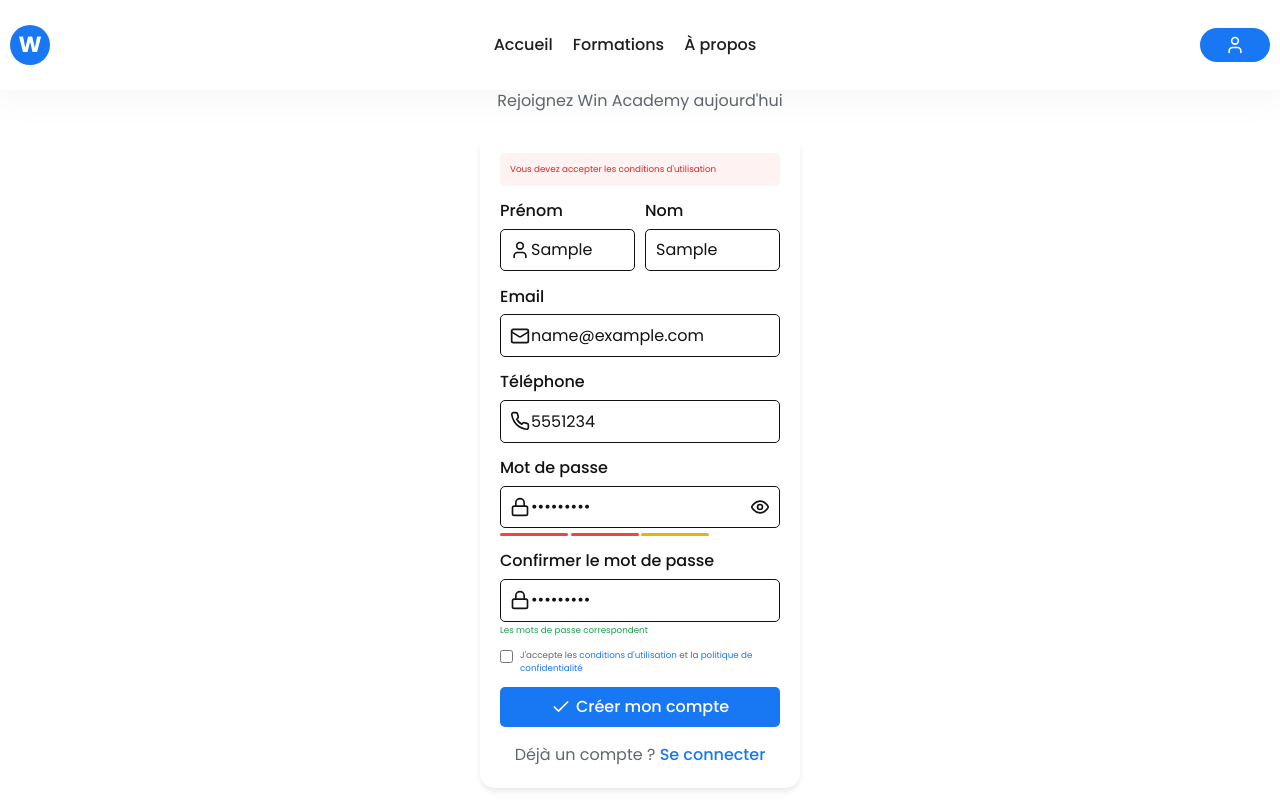
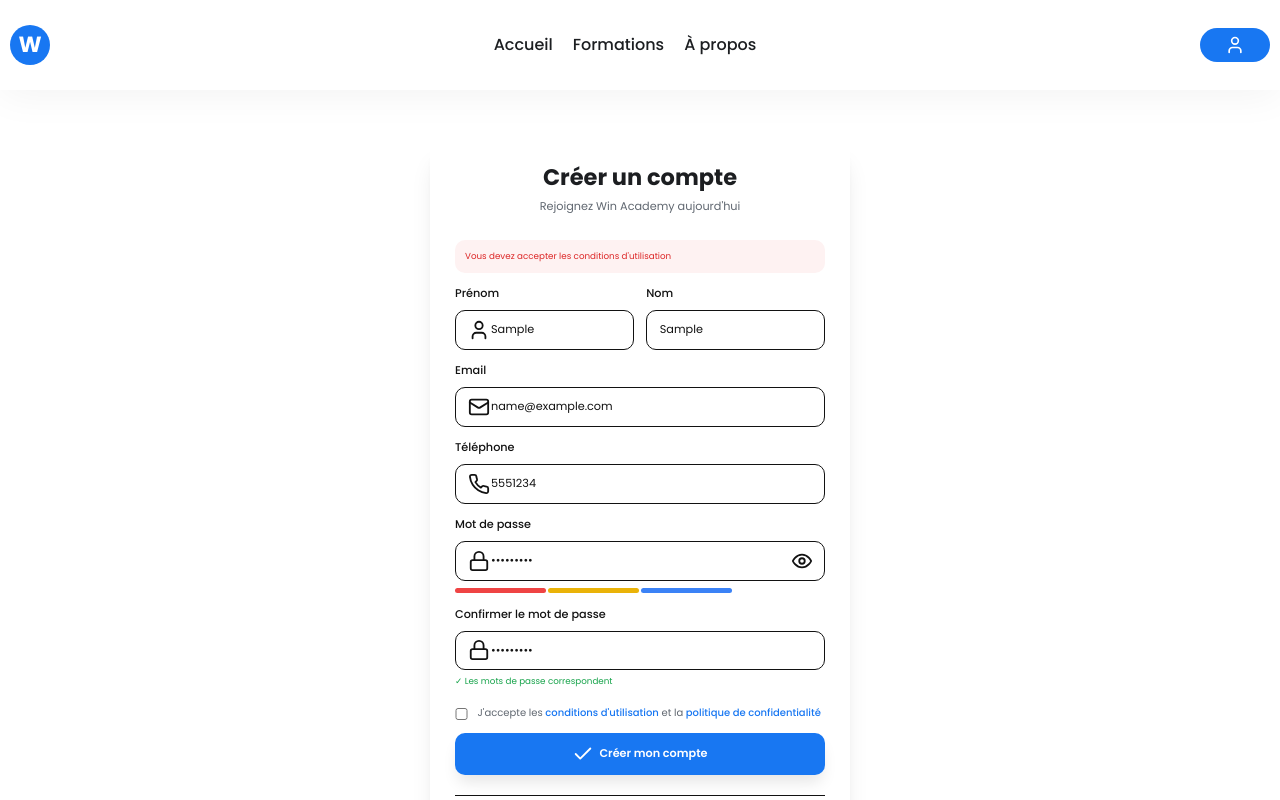
Before and after one commit to VOGLOSSOU/win-academy-fronend-app, a Next.js app: page /inscription in a window 1280 px wide. Both pictures are taken after typing "Sample", "Sample", "name@example.com", "5551234", "Sample123", "Sample123" into the empty fields and a click on the button "Créer mon compte". Shown: the top 800 px of the page. Built offline with nearby package versions, Linux system fonts and the light colour scheme.

Commit message:
amélioration des pages de connexion

```diff
--- a/src/app/inscription/page.tsx
+++ b/src/app/inscription/page.tsx
@@ -54,7 +54,7 @@ export default function InscriptionPage() {
     const password = formData.password;
     let strength = 0;
     if (password.length >= 8) strength++;
-    if (/[A-Z]/.test(password)) strength++;
+    if (/[A-Z]/.test(password) && /[a-z]/.test(password)) strength++;
     if (/[0-9]/.test(password)) strength++;
     if (/[^A-Za-z0-9]/.test(password)) strength++;
     return strength;
@@ -63,42 +63,42 @@ export default function InscriptionPage() {
   return (
     <>
       <Navigation />
-      <main className="min-h-screen pt-24 pb-12 bg-gray-50">
+      <main className="min-h-screen pt-56 pb-16">
         <div className="container mx-auto px-4">
-          <div className="max-w-lg mx-auto">
-            <div className="text-center mb-8">
-              <h1 className="text-3xl font-bold text-dark mb-2">Créer un compte</h1>
-              <p className="text-gray-600">Rejoignez Win Academy aujourd'hui</p>
-            </div>
+          <div className="max-w-2xl mx-auto">
+            <div className="bg-white rounded-3xl shadow-xl p-10">
+              <div className="text-center mb-10">
+                <h1 className="text-4xl font-bold text-dark mb-3">Créer un compte</h1>
+                <p className="text-gray-600 text-lg">Rejoignez Win Academy aujourd'hui</p>
+              </div>
 
-            <div className="bg-white p-8 rounded-2xl shadow-md">
               <form onSubmit={handleSubmit} className="space-y-5">
                 {error && (
-                  <div className="bg-red-50 text-red-600 p-4 rounded-lg text-sm">
+                  <div className="bg-red-50 text-red-600 p-4 rounded-xl text-sm">
                     {error}
                   </div>
                 )}
 
-                <div className="grid grid-cols-2 gap-4">
+                <div className="grid grid-cols-2 gap-5">
                   <div>
-                    <label className="block text-gray-700 font-medium mb-2">
+                    <label className="block text-gray-700 font-medium mb-3 text-lg">
                       Prénom
                     </label>
                     <div className="relative">
-                      <User className="absolute left-4 top-1/2 -translate-y-1/2 text-gray-400" size={20} />
+                      <User className="absolute left-5 top-1/2 -translate-y-1/2 text-gray-400" size={22} />
                       <input
                         type="text"
                         name="firstName"
                         value={formData.firstName}
                         onChange={handleChange}
-                        className="w-full pl-12 pr-4 py-3 border border-gray-200 rounded-lg focus:outline-none focus:border-primary"
+                        className="w-full pl-14 pr-5 py-4 border border-gray-200 rounded-xl focus:outline-none focus:border-primary bg-gray-50 focus:bg-white transition-colors text-lg"
                         placeholder="John"
                         required
                       />
                     </div>
                   </div>
                   <div>
-                    <label className="block text-gray-700 font-medium mb-2">
+                    <label className="block text-gray-700 font-medium mb-3 text-lg">
                       Nom
                     </label>
                     <input
@@ -106,7 +106,7 @@ export default function InscriptionPage() {
                       name="lastName"
                       value={formData.lastName}
                       onChange={handleChange}
-                      className="w-full px-4 py-3 border border-gray-200 rounded-lg focus:outline-none focus:border-primary"
+                      className="w-full px-5 py-4 border border-gray-200 rounded-xl focus:outline-none focus:border-primary bg-gray-50 focus:bg-white transition-colors text-lg"
                       placeholder="Doe"
                       required
                     />
@@ -114,17 +114,17 @@ export default function InscriptionPage() {
                 </div>
 
                 <div>
-                  <label className="block text-gray-700 font-medium mb-2">
+                  <label className="block text-gray-700 font-medium mb-3 text-lg">
                     Email
                   </label>
                   <div className="relative">
-                    <Mail className="absolute left-4 top-1/2 -translate-y-1/2 text-gray-400" size={20} />
+                    <Mail className="absolute left-5 top-1/2 -translate-y-1/2 text-gray-400" size={22} />
                     <input
                       type="email"
                       name="email"
                       value={formData.email}
                       onChange={handleChange}
-                      className="w-full pl-12 pr-4 py-3 border border-gray-200 rounded-lg focus:outline-none focus:border-primary"
+                      className="w-full pl-14 pr-5 py-4 border border-gray-200 rounded-xl focus:outline-none focus:border-primary bg-gray-50 focus:bg-white transition-colors text-lg"
                       placeholder="votre@email.com"
                       required
                     />
@@ -132,58 +132,59 @@ export default function InscriptionPage() {
                 </div>
 
                 <div>
-                  <label className="block text-gray-700 font-medium mb-2">
+                  <label className="block text-gray-700 font-medium mb-3 text-lg">
                     Téléphone
                   </label>
                   <div className="relative">
-                    <Phone className="absolute left-4 top-1/2 -translate-y-1/2 text-gray-400" size={20} />
+                    <Phone className="absolute left-5 top-1/2 -translate-y-1/2 text-gray-400" size={22} />
                     <input
                       type="tel"
                       name="phone"
                       value={formData.phone}
                       onChange={handleChange}
-                      className="w-full pl-12 pr-4 py-3 border border-gray-200 rounded-lg focus:outline-none focus:border-primary"
+                      className="w-full pl-14 pr-5 py-4 border border-gray-200 rounded-xl focus:outline-none focus:border-primary bg-gray-50 focus:bg-white transition-colors text-lg"
                       placeholder="+229 XX XX XX XX"
                     />
                   </div>
                 </div>
 
                 <div>
-                  <label className="block text-gray-700 font-medium mb-2">
+                  <label className="block text-gray-700 font-medium mb-3 text-lg">
                     Mot de passe
                   </label>
                   <div className="relative">
-                    <Lock className="absolute left-4 top-1/2 -translate-y-1/2 text-gray-400" size={20} />
+                    <Lock className="absolute left-5 top-1/2 -translate-y-1/2 text-gray-400" size={22} />
                     <input
                       type={showPassword ? 'text' : 'password'}
                       name="password"
                       value={formData.password}
                       onChange={handleChange}
-                      className="w-full pl-12 pr-12 py-3 border border-gray-200 rounded-lg focus:outline-none focus:border-primary"
+                      className="w-full pl-14 pr-14 py-4 border border-gray-200 rounded-xl focus:outline-none focus:border-primary bg-gray-50 focus:bg-white transition-colors text-lg"
                       placeholder="••••••••"
                       required
                     />
                     <button
                       type="button"
                       onClick={() => setShowPassword(!showPassword)}
-                      className="absolute right-4 top-1/2 -translate-y-1/2 text-gray-400 hover:text-gray-600"
+                      className="absolute right-5 top-1/2 -translate-y-1/2 text-gray-400 hover:text-gray-600"
                     >
-                      {showPassword ? <EyeOff size={20} /> : <Eye size={20} />}
+                      {showPassword ? <EyeOff size={22} /> : <Eye size={22} />}
                     </button>
                   </div>
-                  {/* Password strength indicator */}
                   {formData.password && (
-                    <div className="mt-2">
+                    <div className="mt-3">
                       <div className="flex gap-1">
                         {[1, 2, 3, 4].map((level) => (
                           <div
                             key={level}
-                            className={`h-1 flex-1 rounded ${
+                            className={`h-2 flex-1 rounded-full transition-colors ${
                               passwordStrength() >= level
-                                ? level <= 2
+                                ? level <= 1
                                   ? 'bg-red-500'
+                                  : level === 2
+                                  ? 'bg-yellow-500'
                                   : level === 3
-                                  ? 'bg-yellow-500'
+                                  ? 'bg-blue-500'
                                   : 'bg-green-500'
                                 : 'bg-gray-200'
                             }`}
@@ -195,43 +196,43 @@ export default function InscriptionPage() {
                 </div>
 
                 <div>
-                  <label className="block text-gray-700 font-medium mb-2">
+                  <label className="block text-gray-700 font-medium mb-3 text-lg">
                     Confirmer le mot de passe
                   </label>
                   <div className="relative">
-                    <Lock className="absolute left-4 top-1/2 -translate-y-1/2 text-gray-400" size={20} />
+                    <Lock className="absolute left-5 top-1/2 -translate-y-1/2 text-gray-400" size={22} />
                     <input
                       type={showPassword ? 'text' : 'password'}
                       name="confirmPassword"
                       value={formData.confirmPassword}
                       onChange={handleChange}
-                      className="w-full pl-12 pr-4 py-3 border border-gray-200 rounded-lg focus:outline-none focus:border-primary"
+                      className="w-full pl-14 pr-5 py-4 border border-gray-200 rounded-xl focus:outline-none focus:border-primary bg-gray-50 focus:bg-white transition-colors text-lg"
                       placeholder="••••••••"
                       required
                     />
                   </div>
                   {formData.confirmPassword && (
-                    <p className={`text-sm mt-1 ${formData.password === formData.confirmPassword ? 'text-green-600' : 'text-red-600'}`}>
-                      {formData.password === formData.confirmPassword ? 'Les mots de passe correspondent' : 'Les mots de passe ne correspondent pas'}
+                    <p className={`text-sm mt-2 ${formData.password === formData.confirmPassword ? 'text-green-600' : 'text-red-600'}`}>
+                      {formData.password === formData.confirmPassword ? '✓ Les mots de passe correspondent' : '✗ Les mots de passe ne correspondent pas'}
                     </p>
                   )}
                 </div>
 
-                <div>
-                  <label className="flex items-start gap-3 cursor-pointer">
+                <div className="pt-2">
+                  <label className="flex items-start gap-4 cursor-pointer">
                     <input
                       type="checkbox"
                       checked={acceptedTerms}
                       onChange={(e) => setAcceptedTerms(e.target.checked)}
-                      className="w-5 h-5 mt-0.5 rounded border-gray-300 text-primary focus:ring-primary"
+                      className="w-5 h-5 mt-1 rounded border-gray-300 text-primary focus:ring-primary"
                     />
-                    <span className="text-gray-600 text-sm">
+                    <span className="text-gray-600 text-base">
                       J'accepte les{' '}
-                      <Link href="/conditions-utilisation" className="text-primary hover:underline">
+                      <Link href="/conditions-utilisation" className="text-primary hover:underline font-medium">
                         conditions d'utilisation
                       </Link>{' '}
                       et la{' '}
-                      <Link href="/politique-confidentialite" className="text-primary hover:underline">
+                      <Link href="/politique-confidentialite" className="text-primary hover:underline font-medium">
                         politique de confidentialité
                       </Link>
                     </span>
@@ -241,21 +242,21 @@ export default function InscriptionPage() {
                 <button
                   type="submit"
                   disabled={isLoading}
-                  className="w-full py-3 bg-primary text-white rounded-lg font-medium hover:bg-primary/90 transition-colors disabled:opacity-50 flex items-center justify-center gap-2"
+                  className="w-full py-4 bg-primary text-white rounded-xl font-semibold text-lg hover:bg-primary/90 transition-colors disabled:opacity-50 flex items-center justify-center gap-2 shadow-lg hover:shadow-xl transition-shadow mt-4"
                 >
                   {isLoading ? 'Inscription...' : (
                     <>
-                      <Check size={20} />
+                      <Check size={22} />
                       Créer mon compte
                     </>
                   )}
                 </button>
               </form>
 
-              <div className="mt-6 text-center">
-                <p className="text-gray-600">
+              <div className="mt-8 pt-6 border-t border-gray-100 text-center">
+                <p className="text-gray-600 text-lg">
                   Déjà un compte ?{' '}
-                  <Link href="/connexion" className="text-primary font-medium hover:underline">
+                  <Link href="/connexion" className="text-primary font-semibold hover:underline">
                     Se connecter
                   </Link>
                 </p>
```
Also changed, not shown: src/app/connexion/page.tsx (+32 -26 lines).
